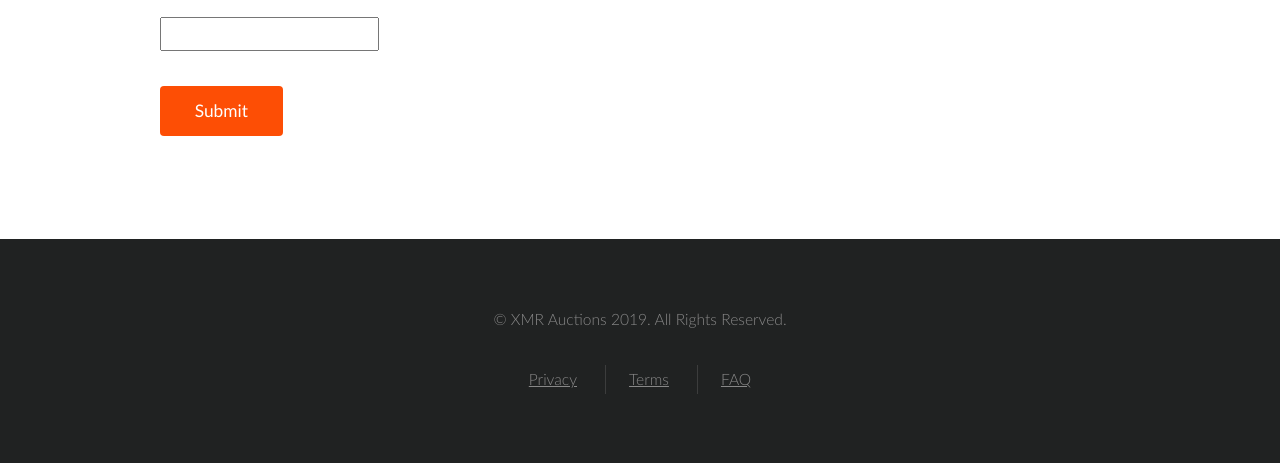
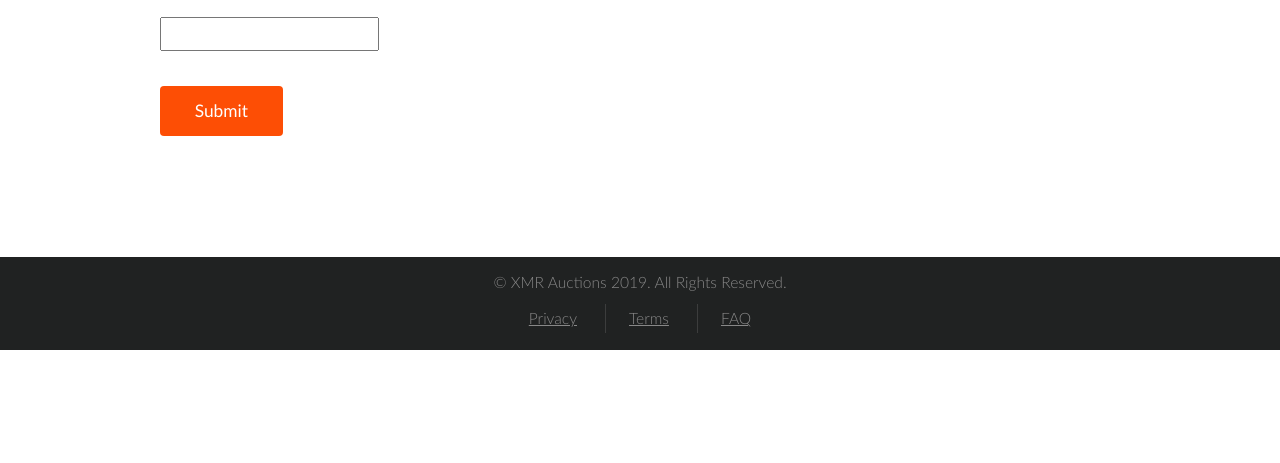
Before and after one commit to lalanza808/xmrauctions, a Django app: page /shipping/edit/ in a window 1280 px wide. Shown: the part 1019-1482 px from the top of the page. After the commit the page ends 1369 px from the top, so only its background shows below. Run offline with Django 3.2, Linux system fonts and the light colour scheme; the visitor is signed in with stand-in values (Sample User, id 1); parts of the project's set-up code (start-up, migrations or seed data) failed here and were passed over; some libraries are stand-ins or nearby versions.

Commit message:
fix up some cs

```diff
--- a/web/static/css/style-small.css
+++ b/web/static/css/style-small.css
@@ -59,9 +59,9 @@
 
 /* Footer */
 
-	#footer {
-		padding: 4em 0em 4em;
-	}
+	/* #footer {
+		padding: 4em 0em q4em;
+	} */
 
 		#footer .copyright li {
 			border-left: 0;
--- a/web/static/css/style-xsmall.css
+++ b/web/static/css/style-xsmall.css
@@ -53,5 +53,5 @@
 	input[type="submit"],
 	input[type="reset"],
 	input[type="button"] {
-		padding: 0;
+		padding: 0 1em 0 1em;
 	}
--- a/web/static/css/style.css
+++ b/web/static/css/style.css
@@ -1056,7 +1056,11 @@
 	#footer {
 		background: #202222;
 		color: #888;
-		padding: 2em 0em 4em;
+    position: relative;
+    width: 100%;
+    bottom: 0;
+    /* height: 100px; */
+    margin-top: 1em;
 	}
 
 		#footer h2, #footer h3, #footer h4 {
@@ -1087,7 +1091,7 @@
 
 		#footer .copyright {
 			font-size: 0.9em;
-			margin: 2em 0 0 0;
+			margin: .5em 0 0 0;
 			padding: 0;
 			text-align: center;
 		}
@@ -1106,6 +1110,11 @@
 					padding-left: 0;
 				}
 
+  footer .container {
+    padding-top: .2em;
+    padding-bottom: 1em;
+  }
+
 	ul.pagination {
 		cursor: default;
 		list-style: none;
@@ -1120,6 +1129,7 @@
 
 	p.sale-info {
 		margin: 0 0 .5em 0;
+    overflow-wrap: break-word;
 	}
 
 	.red {
@@ -1137,3 +1147,13 @@
 .network-stats {
 	box-sizing: border-box;
 }
+
+.sale-qrcode {
+  display: block;
+  margin: 0 auto;
+}
+
+html {
+  background-color: #202222;
+  min-height: 100%;
+}
```
Also changed, not shown: web/templates/sales/get_sale.html (+12 -1 lines).
